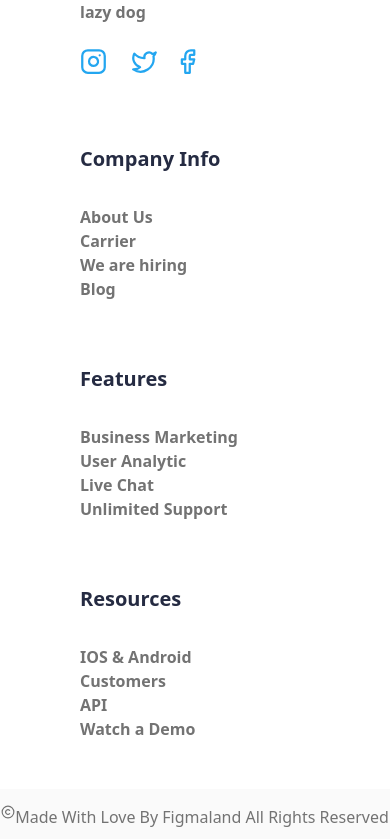
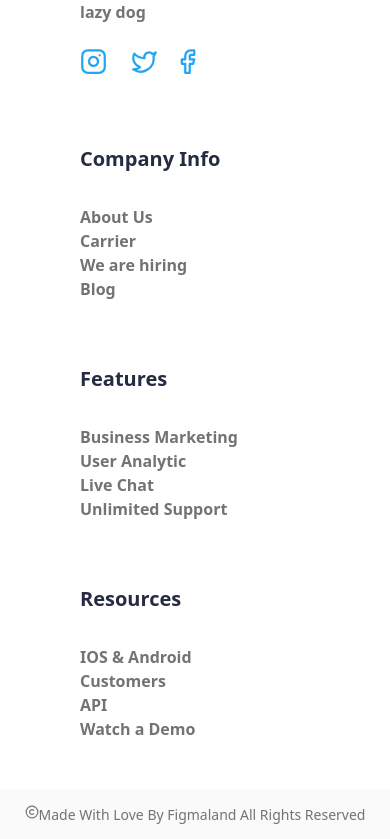
Before and after one commit to Ceren-kilicoglu/Lunesta, a React (Vite) app: page / in a window 390 px wide. Shown: the part 723-1562 px from the top of the page. Built offline with nearby package versions, Linux system fonts and the light colour scheme; a web font is replaced by a local one.

Commit message:
responsive design changes

```diff
--- a/src/layouts/footer.jsx
+++ b/src/layouts/footer.jsx
@@ -66,7 +66,7 @@ const Footer = () => {
             {/* Copyright section */}
             <div className="bg-gwhit h-[50px] w-full flex flex-grow justify-center   ">
                 <Copyright size={14} className="text-stext  mt-3 " />
-                <p className="text-stext text-md mt-3  ">{data.copyright}</p>
+                <p className="text-stext text-sm sm:text-md mt-3  ">{data.copyright}</p>
             </div>
         </footer>
 
```
